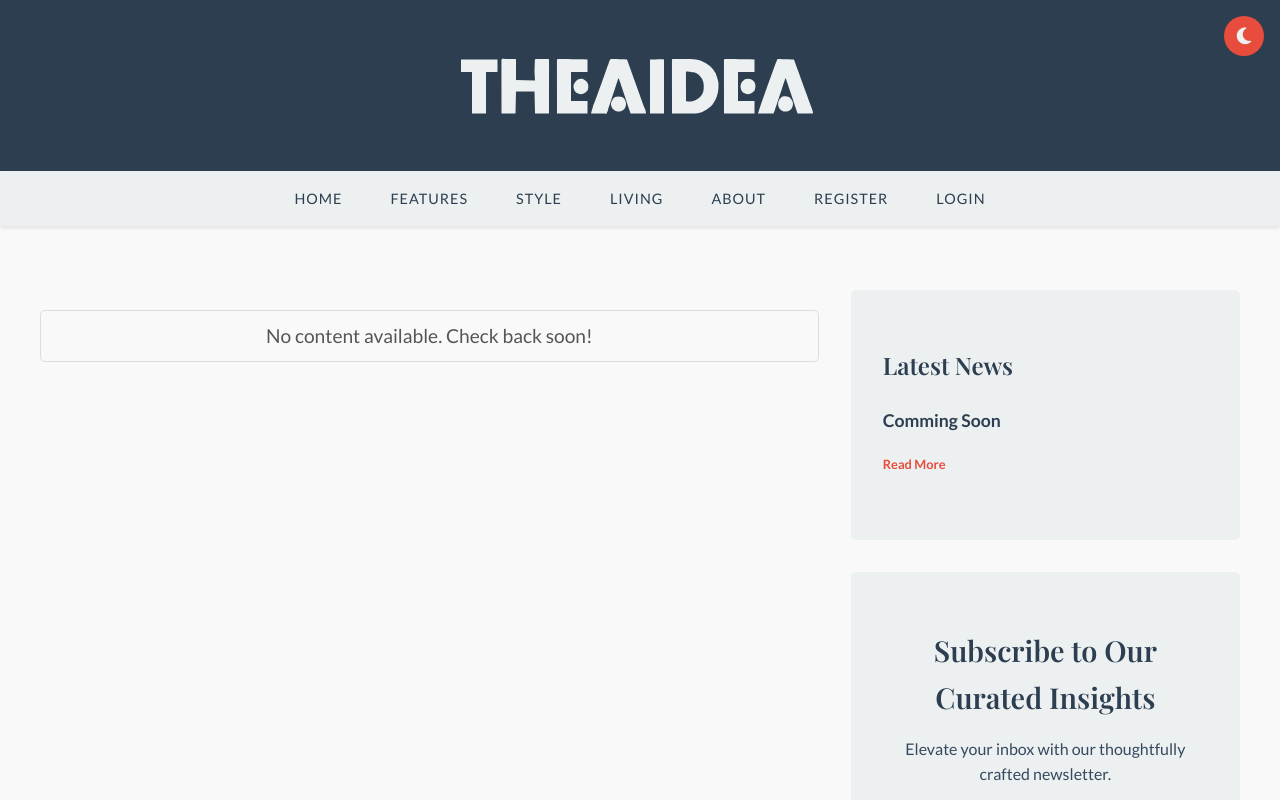
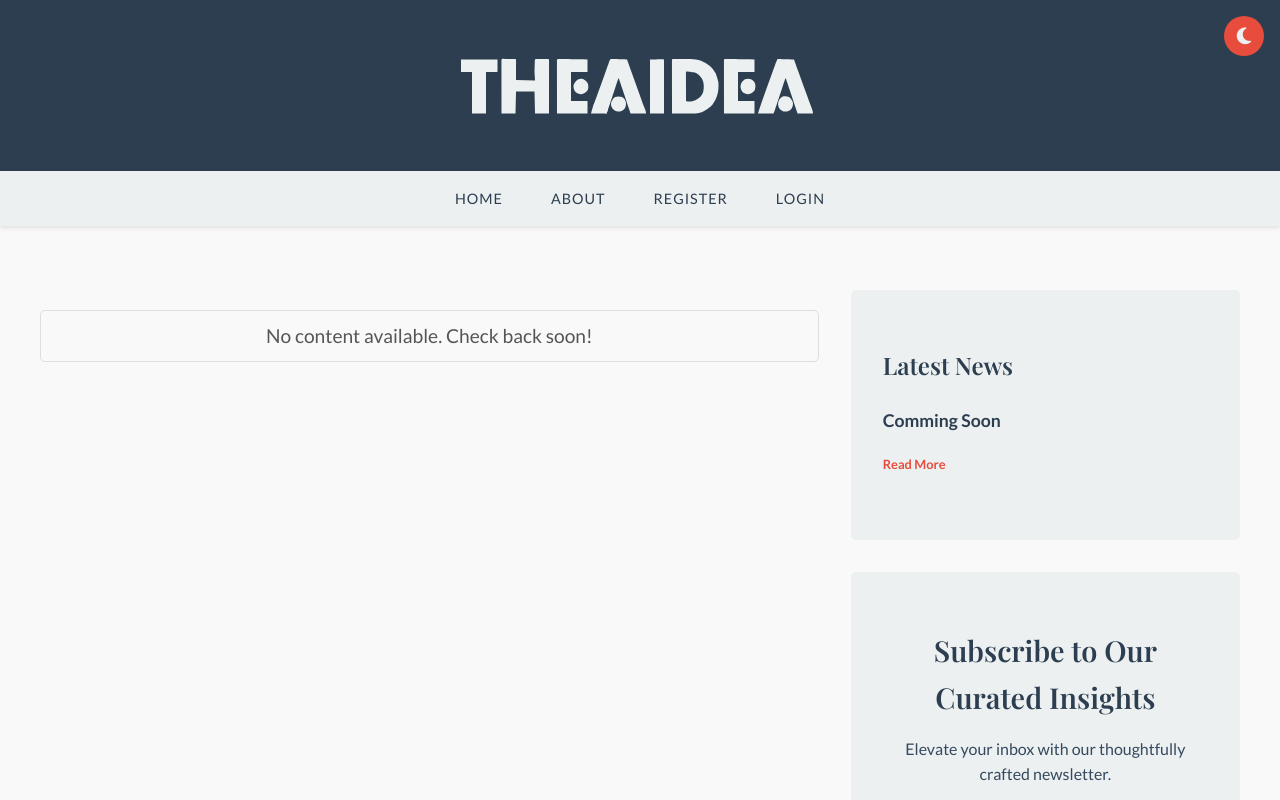
Before and after one commit to aideahub/aidea, a React (Create React App) app: page / in a window 1280 px wide. Shown: the top 800 px of the page. Built offline with nearby package versions, Linux system fonts and the light colour scheme.

Commit message:
Update navigation.jsx

```diff
--- a/src/components/navigation.jsx
+++ b/src/components/navigation.jsx
@@ -22,9 +22,6 @@ const Navigation = ({ user, onLogout }) => {
         </button>
         <ul className={`nav-menu ${isMenuOpen ? 'show' : ''}`}>
           <li><Link to="/">Home</Link></li>
-          <li><Link to="/features">Features</Link></li>
-          <li><Link to="/style">Style</Link></li>
-          <li><Link to="/living">Living</Link></li>
           <li><Link to="/about">About</Link></li>
           <li><Link to="/register">Register</Link></li>
           {!user ? (
```
